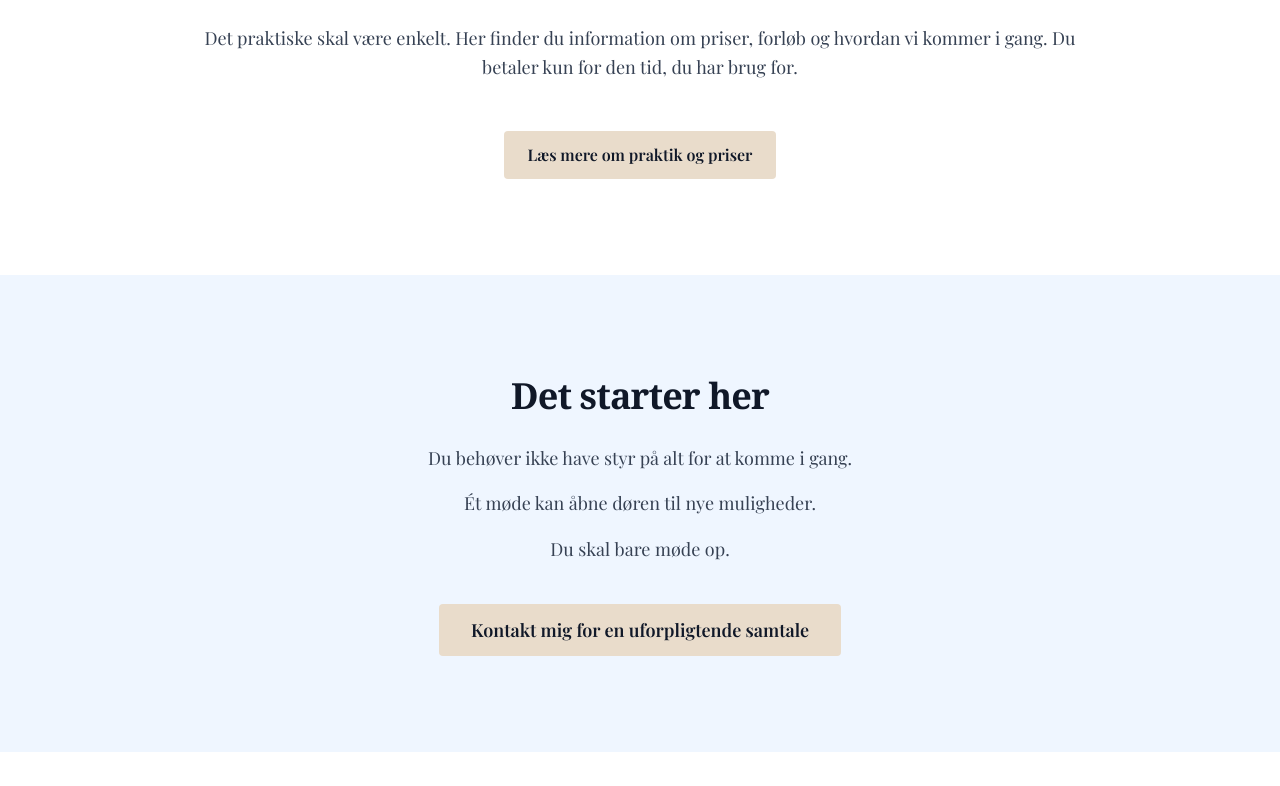
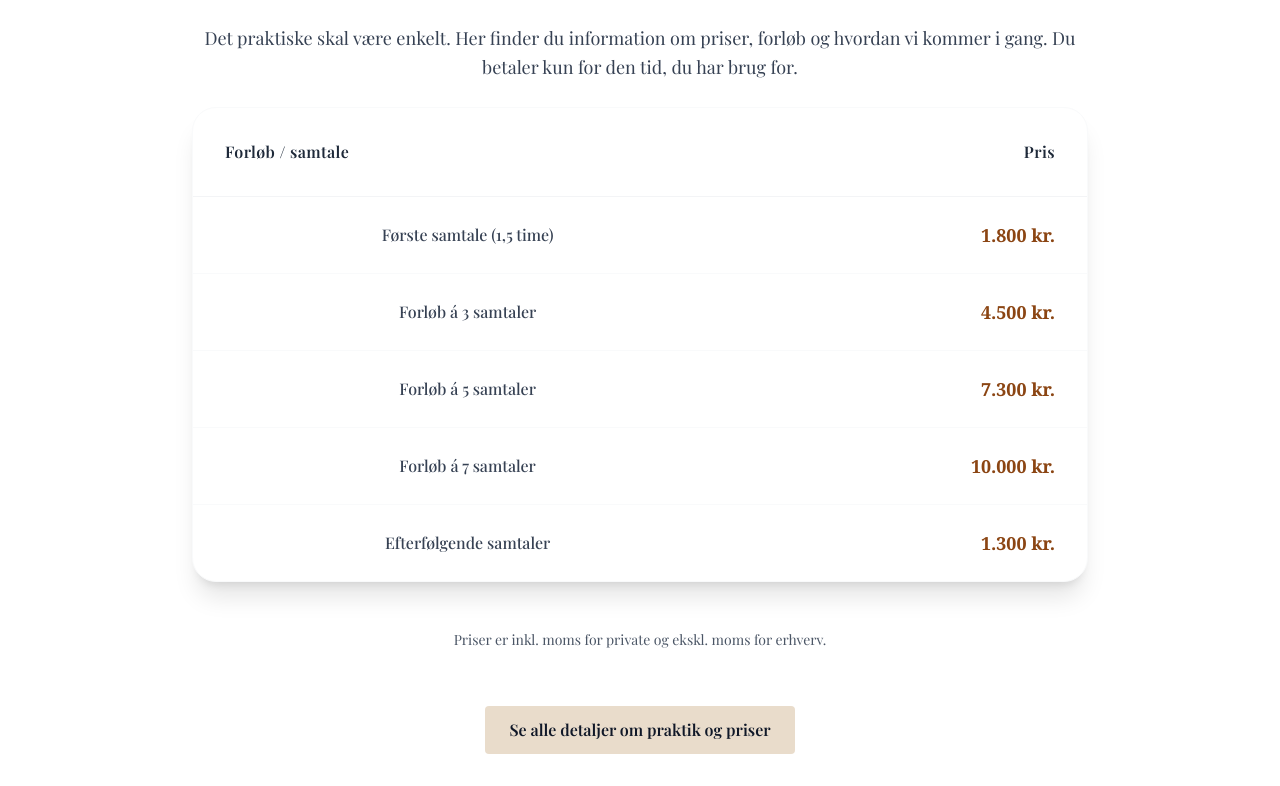
Before and after one commit to nordic-agency/marielouisestokholm, a Next.js app: page / in a window 1280 px wide. Shown: the part 7614-8400 px from the top of the page. Built offline with nearby package versions, Linux system fonts and the light colour scheme.

Commit message:
V2 Revision: Added pricing table to homepage 'Praktik og priser' section with modern styling and responsive design

```diff
--- a/src/app/page.tsx
+++ b/src/app/page.tsx
@@ -527,13 +527,53 @@ export default function Home() {
             Det praktiske skal være enkelt. Her finder du information om priser, forløb og hvordan vi kommer i gang. Du betaler kun for den tid, du har brug for.
           </p>
 
+          {/* Pricing Table */}
+          <div className="bg-white rounded-3xl shadow-xl border border-gray-50 overflow-hidden mb-12">
+            <div className="overflow-x-auto">
+              <table className="w-full">
+                <thead>
+                  <tr className="border-b border-gray-100">
+                    <th className="px-8 py-8 text-left text-base font-sans font-semibold text-gray-800 tracking-wide">Forløb / samtale</th>
+                    <th className="px-8 py-8 text-right text-base font-sans font-semibold text-gray-800 tracking-wide">Pris</th>
+                  </tr>
+                </thead>
+                <tbody>
+                  <tr className="border-b border-gray-50 hover:bg-gray-25 transition-colors duration-200">
+                    <td className="px-8 py-6 text-base font-sans text-gray-700 font-medium">Første samtale (1,5 time)</td>
+                    <td className="px-8 py-6 text-lg font-serif font-bold text-[#8B4513] text-right">1.800 kr.</td>
+                  </tr>
+                  <tr className="border-b border-gray-50 hover:bg-gray-25 transition-colors duration-200">
+                    <td className="px-8 py-6 text-base font-sans text-gray-700 font-medium">Forløb á 3 samtaler</td>
+                    <td className="px-8 py-6 text-lg font-serif font-bold text-[#8B4513] text-right">4.500 kr.</td>
+                  </tr>
+                  <tr className="border-b border-gray-50 hover:bg-gray-25 transition-colors duration-200">
+                    <td className="px-8 py-6 text-base font-sans text-gray-700 font-medium">Forløb á 5 samtaler</td>
+                    <td className="px-8 py-6 text-lg font-serif font-bold text-[#8B4513] text-right">7.300 kr.</td>
+                  </tr>
+                  <tr className="border-b border-gray-50 hover:bg-gray-25 transition-colors duration-200">
+                    <td className="px-8 py-6 text-base font-sans text-gray-700 font-medium">Forløb á 7 samtaler</td>
+                    <td className="px-8 py-6 text-lg font-serif font-bold text-[#8B4513] text-right">10.000 kr.</td>
+                  </tr>
+                  <tr className="hover:bg-gray-25 transition-colors duration-200">
+                    <td className="px-8 py-6 text-base font-sans text-gray-700 font-medium">Efterfølgende samtaler</td>
+                    <td className="px-8 py-6 text-lg font-serif font-bold text-[#8B4513] text-right">1.300 kr.</td>
+                  </tr>
+                </tbody>
+              </table>
+            </div>
+          </div>
+
+          <p className="text-sm font-sans text-gray-600 text-center mb-8">
+            Priser er inkl. moms for private og ekskl. moms for erhverv.
+          </p>
+
           {/* CTA knap */}
           <div className="pt-6">
             <a
-              href="/hvad-jeg-tilbyder"
+              href="/praktik-og-priser"
               className="inline-block bg-[#e9dccb] hover:bg-[#d7c3ad] text-gray-900 font-semibold py-3 px-6 rounded transition"
             >
-              Læs mere om praktik og priser
+              Se alle detaljer om praktik og priser
             </a>
           </div>
         </div>
```
